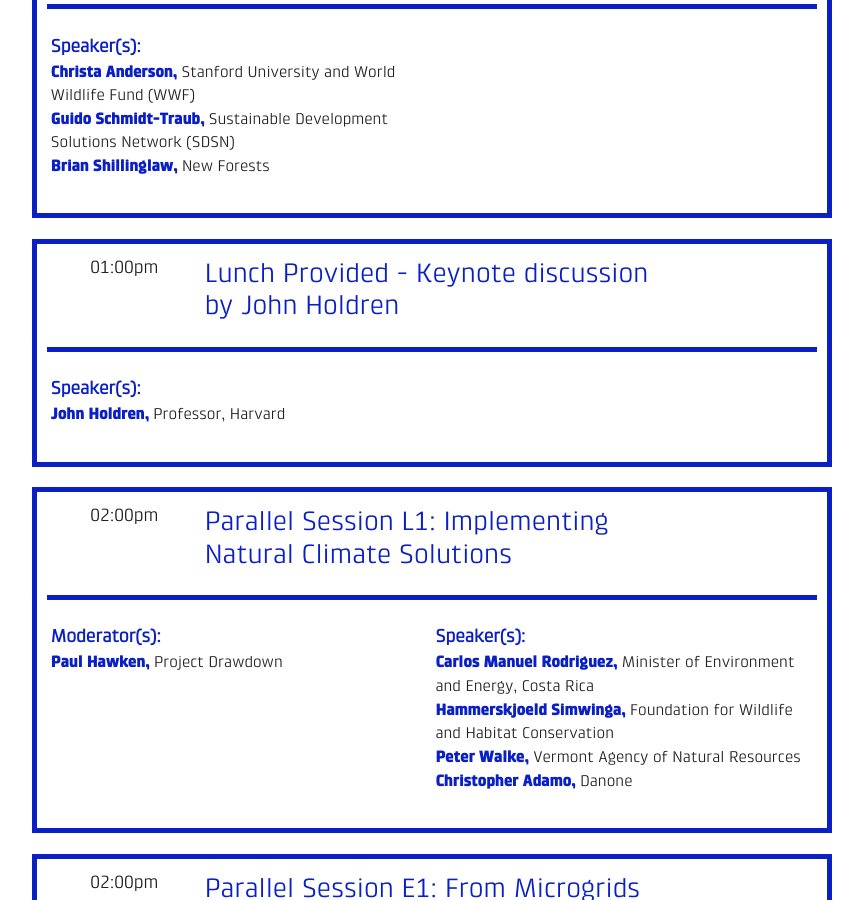
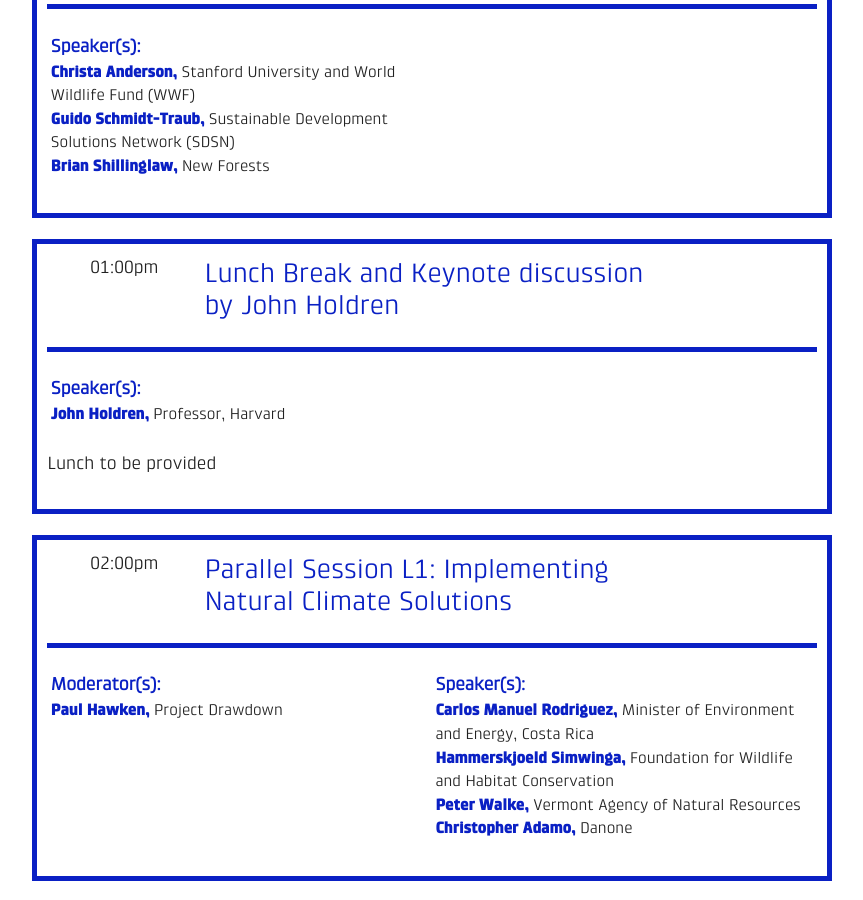
Before and after one commit to ryanswaney/lesc-jekyll, a Jekyll site: the page built from _event/lesc-gcas.markdown, in a window 1280 px wide and 900 px high, scrolled down 3612 px. Shown: the whole window, without its empty margins (208-1071 px from the left). Built offline with Jekyll 4.4.1, drawn with Linux system fonts in a browser that asks for light colours; nearby versions of some CDN libraries.

Commit message:
Updated Lesc Gcas

```diff
--- a/_event/lesc-gcas.markdown
+++ b/_event/lesc-gcas.markdown
@@ -76,12 +76,12 @@
     \ \n**Guido Schmidt-Traub,** Sustainable Development Solutions Network (SDSN)
     \ \n**Brian Shillinglaw,** New Forests"
   description:
-- title: Lunch Provided - Keynote discussion by John Holdren
+- title: Lunch Break and Keynote discussion by John Holdren
   date: 2018-09-11 13:00:00 Z
   starts_at:
   moderators:
   speakers: "**John Holdren,** Professor, Harvard"
-  description:
+  description: Lunch to be provided
 - title: 'Parallel Session L1: Implementing Natural Climate Solutions'
   date: 2018-09-11 14:00:00 Z
   starts_at:
```
